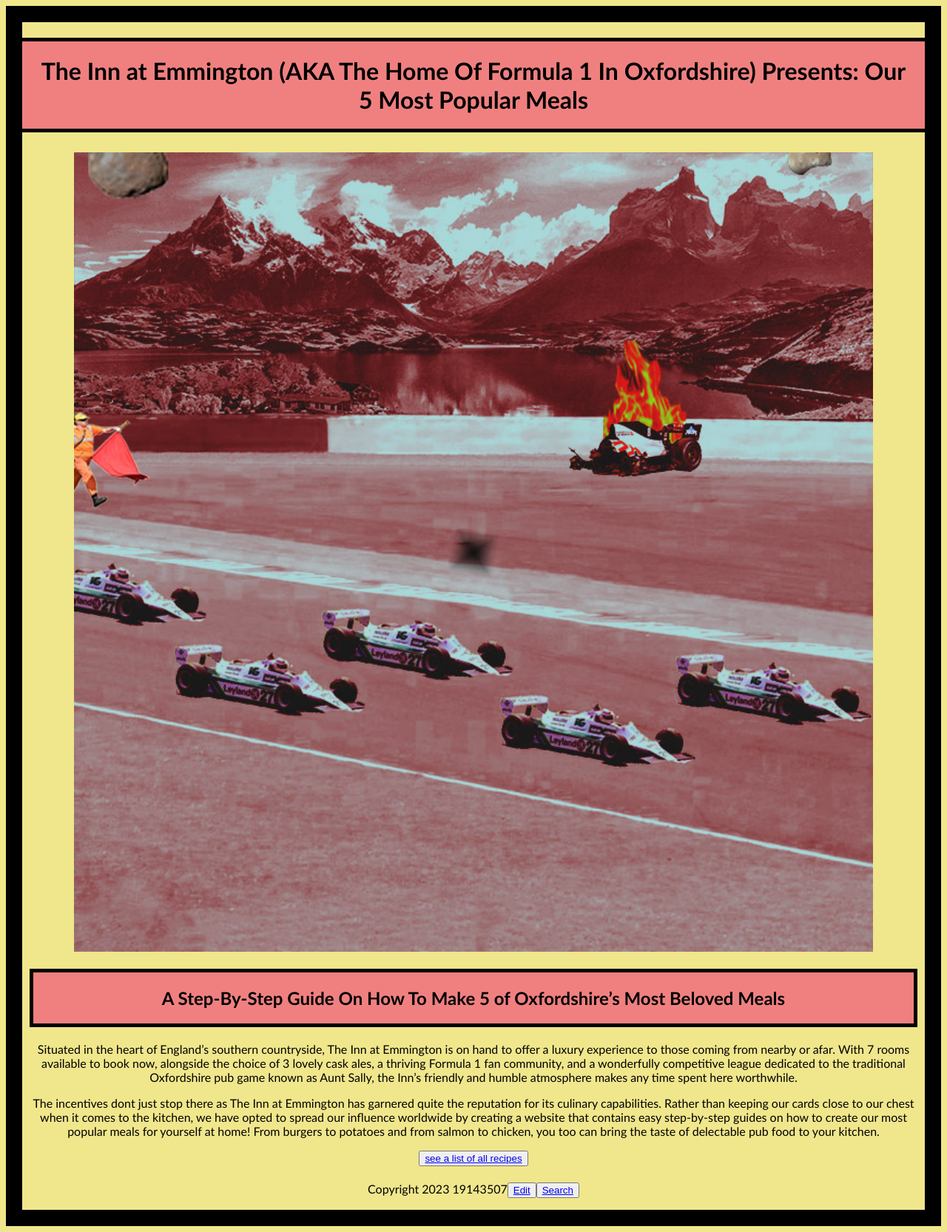
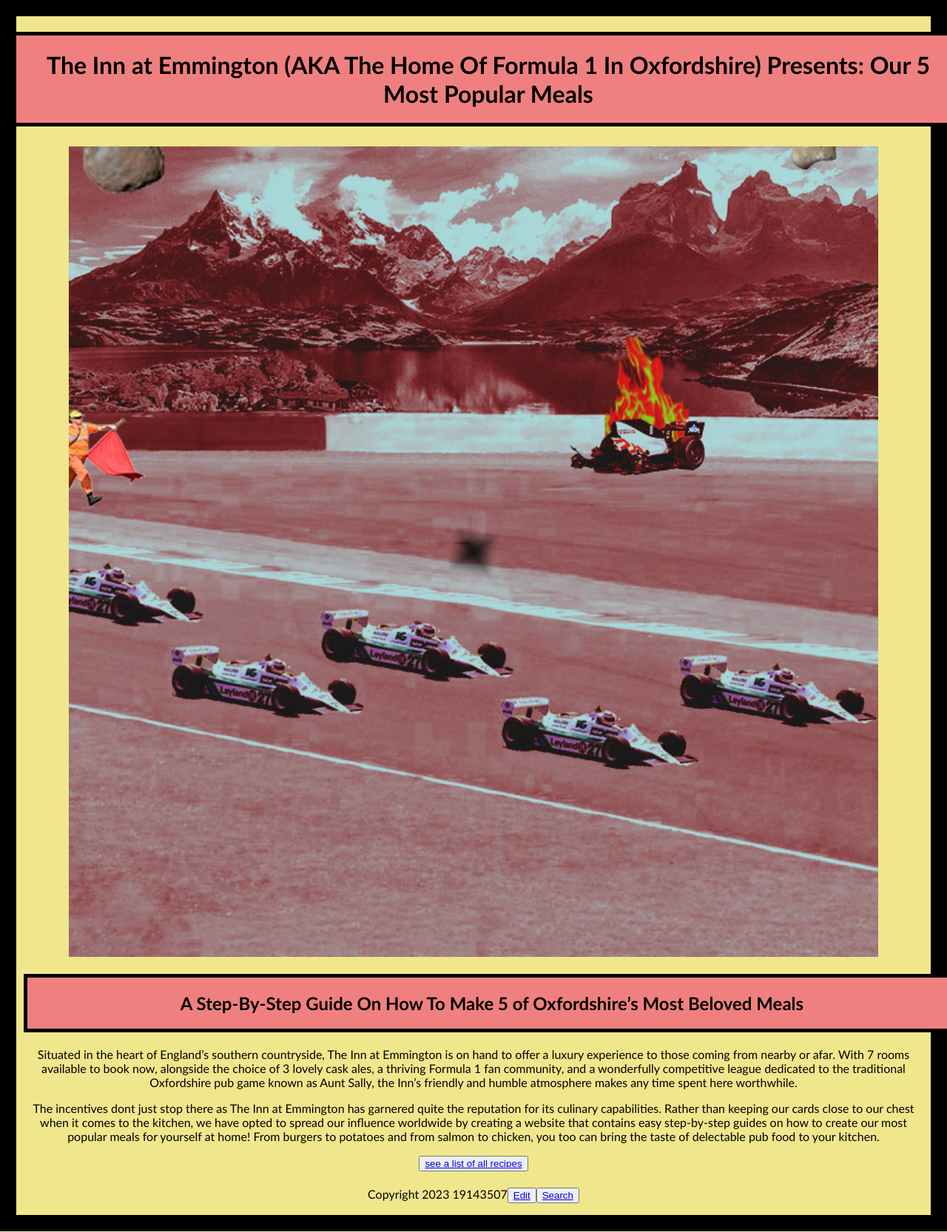
Before and after one commit to 19143507/inn-at-emmington, a Jekyll site: the page built from home/index.md, in a window 1280 px wide. Shown: the whole page at 74% size. Built offline with Jekyll 4.4.1, drawn with Linux system fonts in a browser that asks for light colours.

Commit message:
Update recipes.css

```diff
--- a/styles/recipes.css
+++ b/styles/recipes.css
@@ -1,6 +1,6 @@
 /*! CSS bare bones for recipes site */
 
-  html {
+ html {
   font-family: 'Gill Sans', 'Gill Sans MT', Calibri, 'Trebuchet MS', sans-serif;
   -ms-text-size-adjust: 100%;
   -webkit-text-size-adjust: 100%;
@@ -18,6 +18,7 @@ title{
   background-color: lightcoral;
   border: 5px solid black;
   padding: 20px;
+  width: 100%;
 }
 
 h1 {
@@ -26,6 +27,7 @@ h1 {
   border-top: 5px solid black;
   border-bottom: 5px solid black;;
   padding: 20px;
+  width: 100%;
 }
 
 h2 {
@@ -33,12 +35,14 @@ h2 {
   background-color: lightcoral;
   border: 5px solid black;
   padding: 20px;
+  width: 100%;
 }
 
 body {
   text-align: center;
   border: 22px solid black;
   background-color: khaki;
+  margin: 0%;
 }
 
 img {
```
